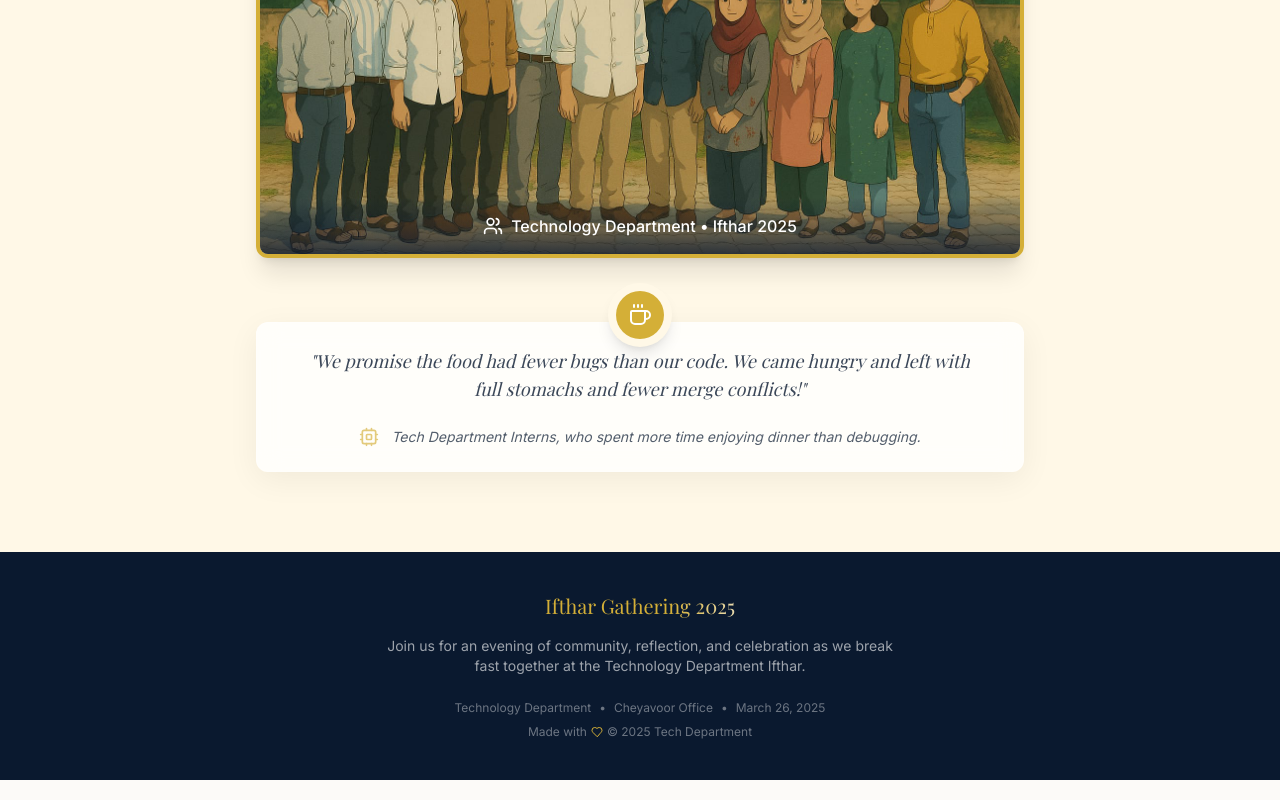
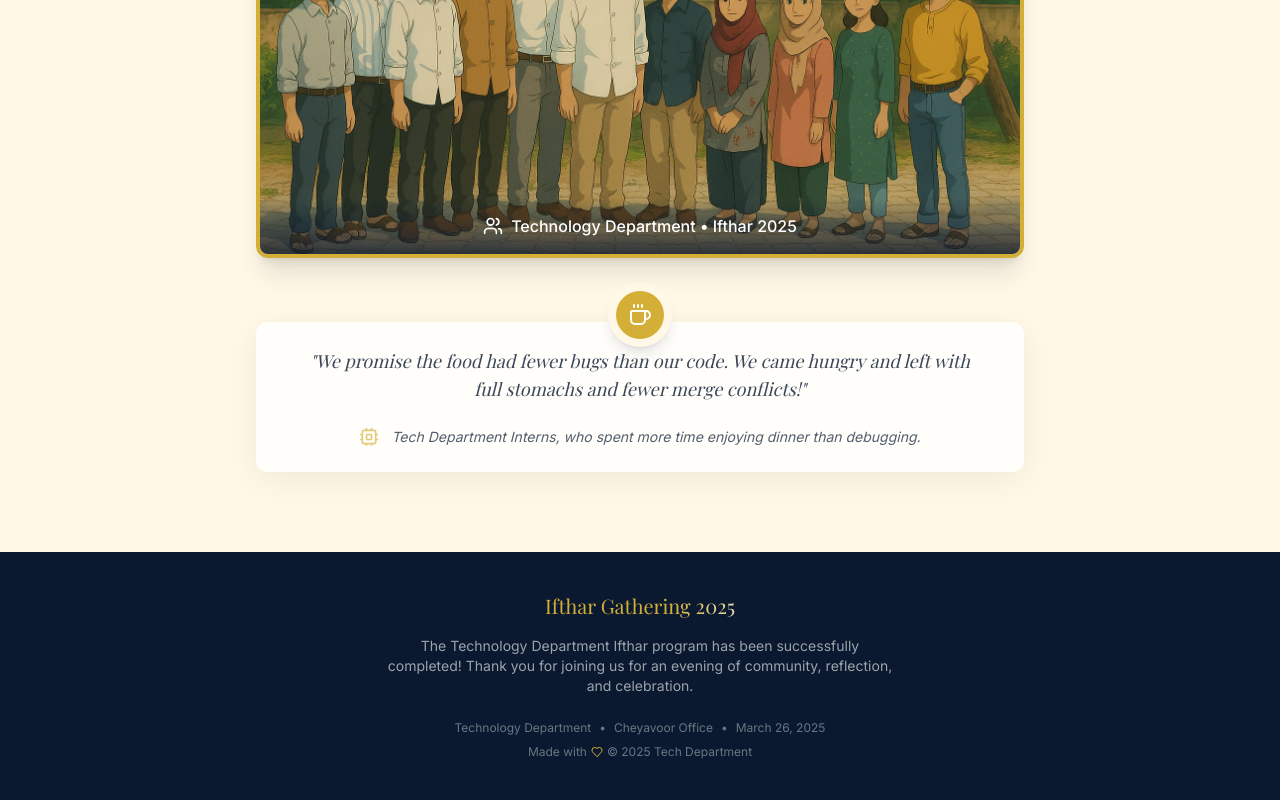
Before and after one commit to akilsalam/ifthar-gathering-portal, a React (Vite) app: page / in a window 1280 px wide. Shown: the part 7715-8515 px from the top of the page. Built offline with nearby package versions, Linux system fonts and the light colour scheme.

Commit message:
Update Footer.tsx

```diff
--- a/src/components/Footer.tsx
+++ b/src/components/Footer.tsx
@@ -14,7 +14,7 @@ const Footer: React.FC = () => {
           </h3>
 
           <p className="text-white/60 text-sm text-center max-w-lg mb-6">
-            Join us for an evening of community, reflection, and celebration as we break fast together at the Technology Department Ifthar.
+            The Technology Department Ifthar program has been successfully completed! Thank you for joining us for an evening of community, reflection, and celebration.
           </p>
 
           <div className="flex items-center justify-center text-xs text-white/40 mb-2">
```
